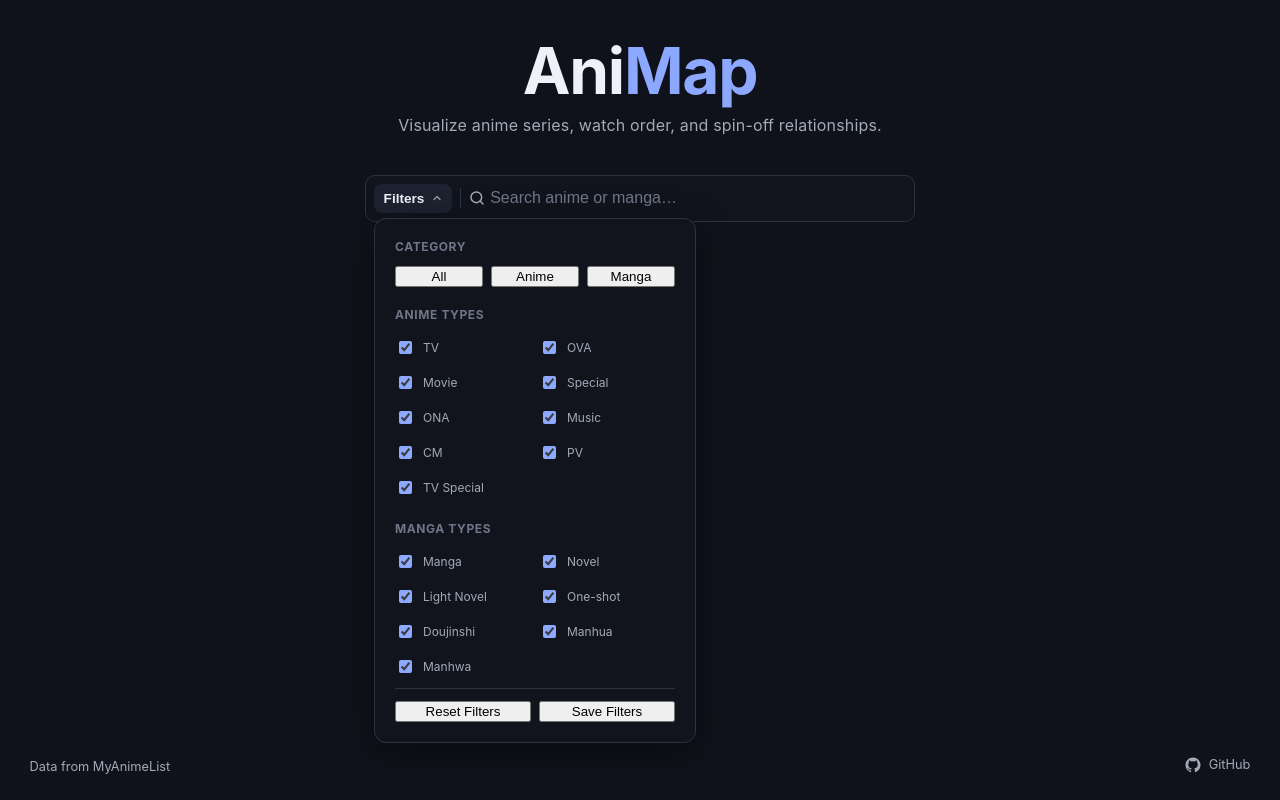
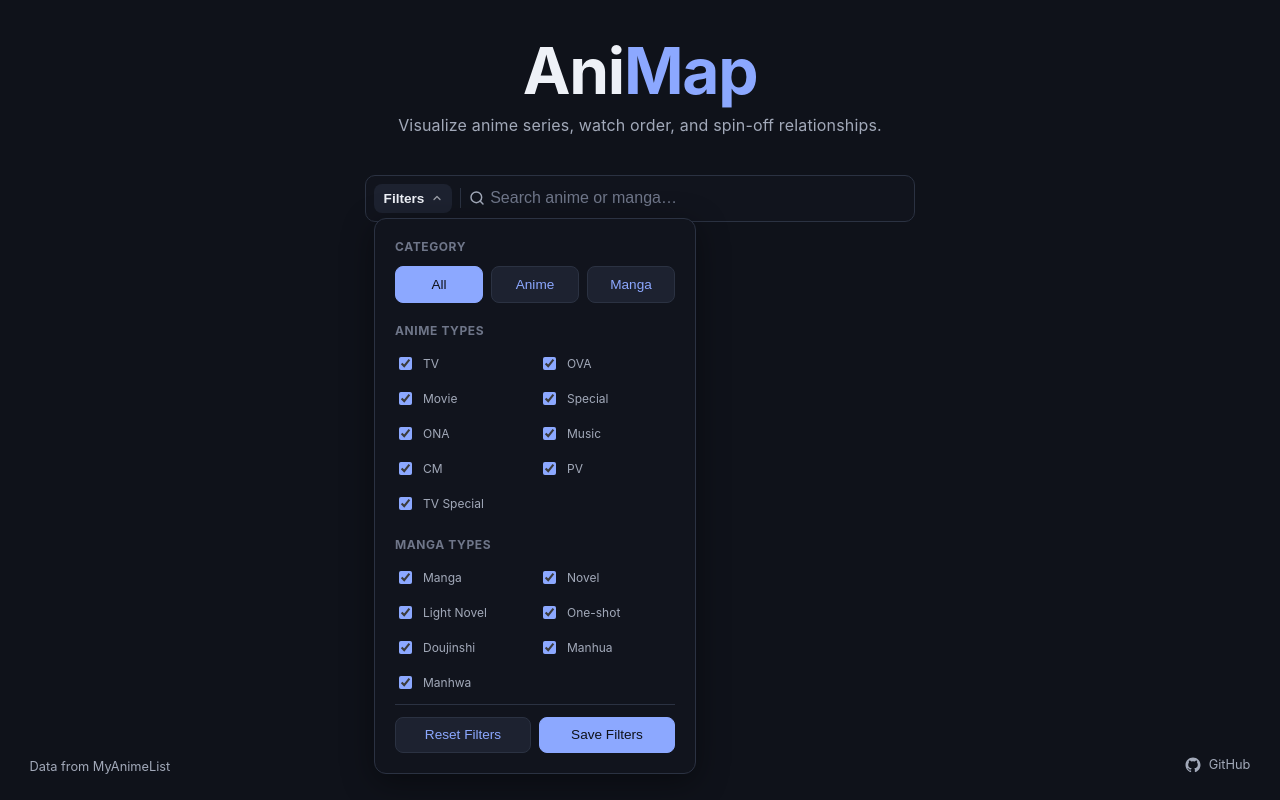
Before and after one commit to BraedenSmith29/animap, a React (Vite) app in the folder ui/: page / in a window 1280 px wide. Both pictures are taken after a click on the button "Filters". Built offline with nearby package versions, Linux system fonts and the light colour scheme.

Commit message:
abstract-button-v2: Fixed pesky property overriding

```diff
--- a/ui/src/components/Button.tsx
+++ b/ui/src/components/Button.tsx
@@ -28,11 +28,11 @@ export function Button(props: Props) {
         const { href, ...rest } = props;
         return (
             <a
-                href={href}
-                className={classNames}
                 target="_blank"
                 rel="noopener noreferrer"
                 {...rest}
+                href={href}
+                className={classNames}
             >
                 {children}
             </a>
@@ -40,7 +40,7 @@ export function Button(props: Props) {
     } else {
         const { href: _href, ...rest } = props;
         return (
-            <button type="button" className={classNames} {...rest}>
+            <button type="button" {...rest} className={classNames}>
                 {children}
             </button>
         );
```
